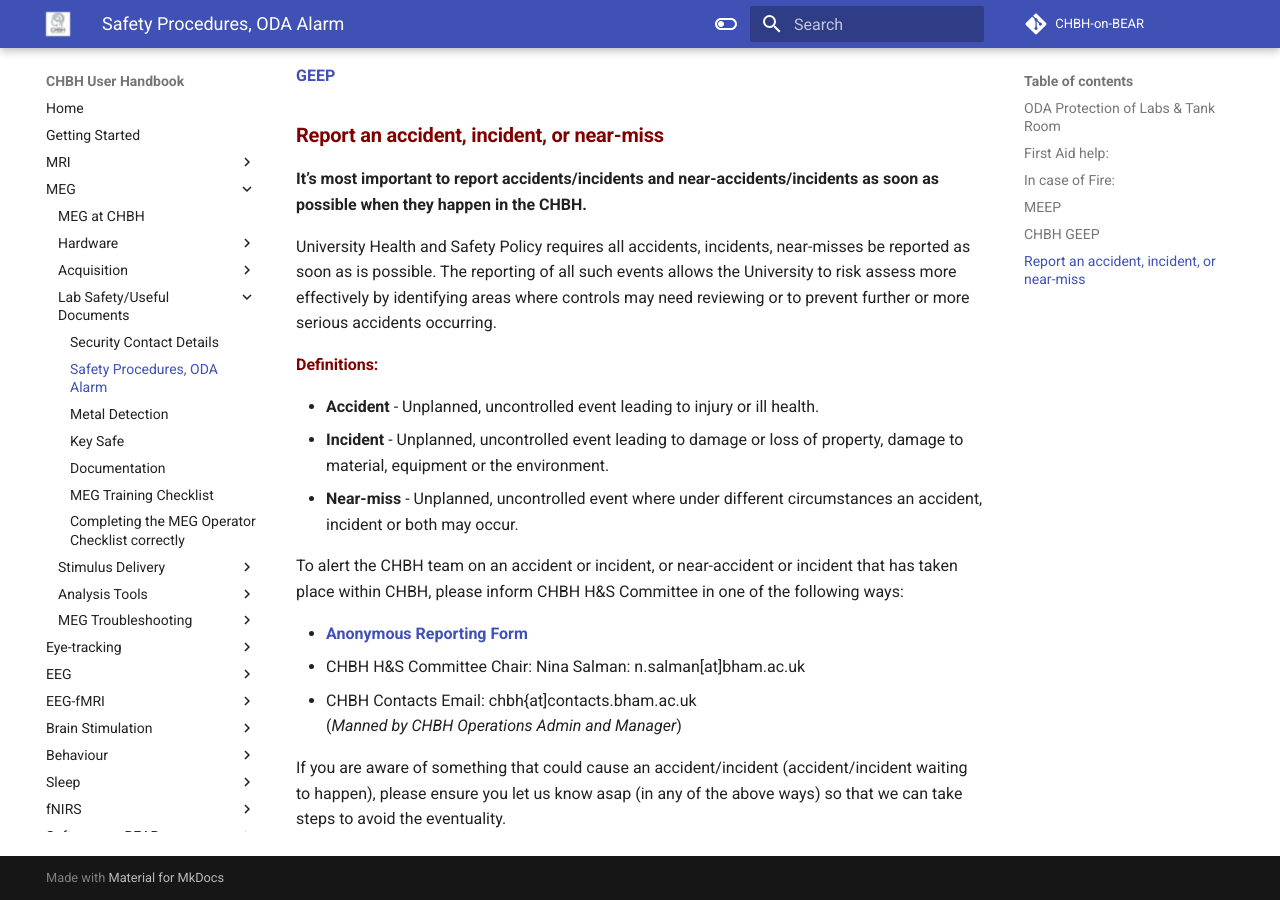
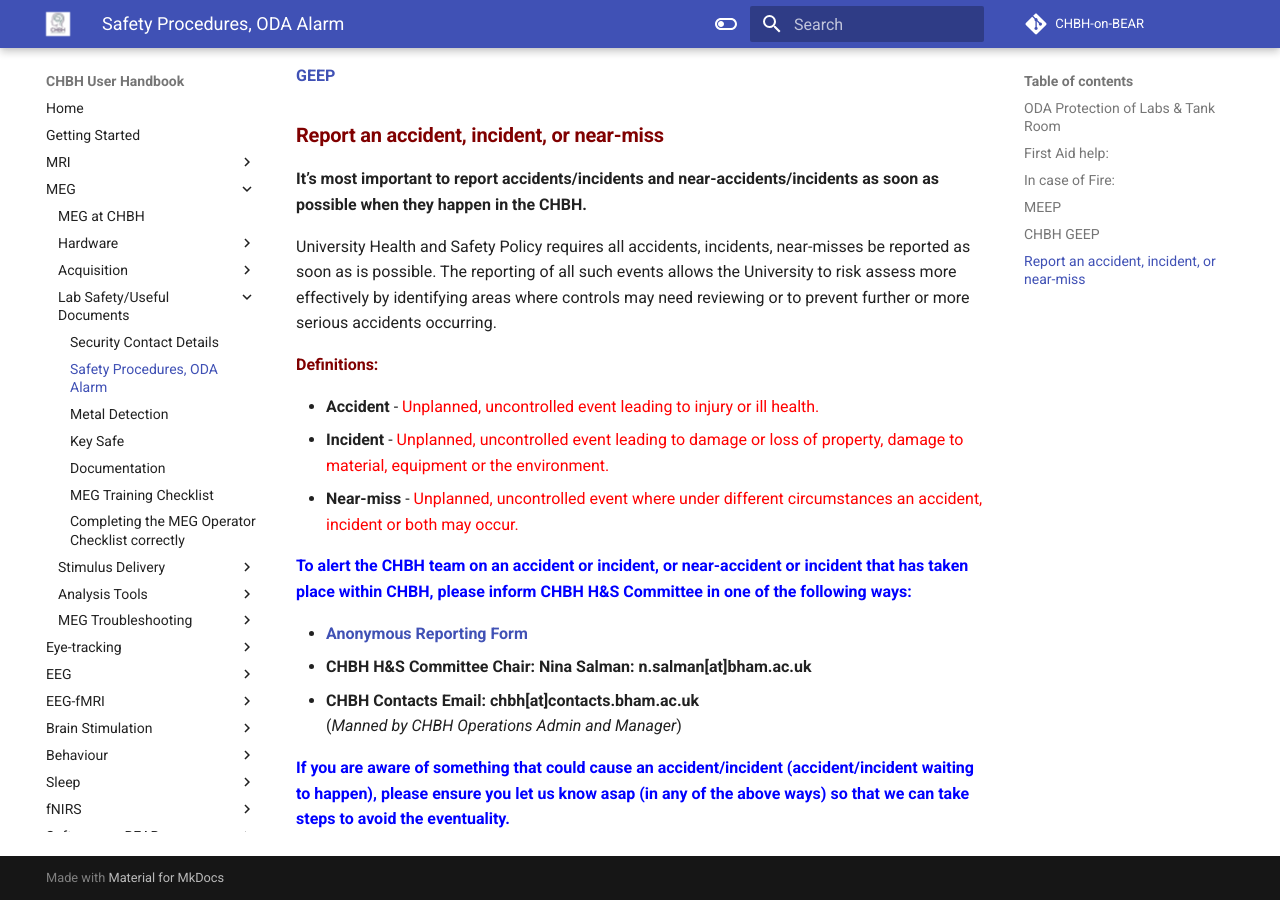
Before and after one commit to chbh-opensource/chbh-on-bear, an MkDocs documentation site: the page built from docs/meg/labsafety/labsafety.md, in a window 1280 px wide and 900 px high, scrolled down 4056 px. Built offline with MkDocs 1.6.1 and Material for MkDocs 9.7.7, drawn with Linux system fonts in a browser that asks for light colours; comment, search, counter and statistics services are not loaded.

```diff
--- a/docs/meg/labsafety/labsafety.md
+++ b/docs/meg/labsafety/labsafety.md
@@ -37,12 +37,12 @@ The **IHR tank room and MSR (*and Control Room by association*) are protected by
 
 * **Notices for CHBH First Aiders** can be found at **each floor teapoint** (by the central atrium staircase), the **ground floor kitchen (G29)**, and in the **MRI and MEG Suites**.
 	* All CHBH first aiders listed below can be reached on **0121 414 7210 (47210 from an internal phone)**, and their office locations are:
-		* Nina Salman – G12
-		* Emma Turner – G30
-		* Dagmar Fraser – G11
-		* Alicia Rybicki - 119
-		* Davinia Fernandez-Espejo – 205
-		* Charmaine Diep – G26/224
+		* **Nina Salman – G12**
+		* **Emma Turner – G30**
+		* **Dagmar Fraser – G11**
+		* **Alicia Rybicki - 119**
+		* **Davinia Fernandez-Espejo – 205**
+		* **Charmaine Diep – G26/224**
 
 **Calls to 0121 414 7210 (47210 from an internal phone), will be automatically diverted to Security after eight rings.**
 
@@ -106,14 +106,14 @@ University Health and Safety Policy requires all accidents, incidents, near-miss
 
 **<span style="color:maroon">Definitions:</span>**
 
-* **Accident** - Unplanned, uncontrolled event leading to injury or ill health.<br />
-* **Incident** - Unplanned, uncontrolled event leading to damage or loss of property, damage to material, equipment or the environment.<br />
-* **Near-miss** - Unplanned, uncontrolled event where under different circumstances an accident, incident or both may occur.
+* **Accident** - <span style="color:red">Unplanned, uncontrolled event leading to injury or ill health.</span><br />
+* **Incident** - <span style="color:red">Unplanned, uncontrolled event leading to damage or loss of property, damage to material, equipment or the environment.</span><br />
+* **Near-miss** - <span style="color:red">Unplanned, uncontrolled event where under different circumstances an accident, incident or both may occur.</span>
 
-To alert the CHBH team on an accident or incident, or near-accident or incident that has taken place within CHBH, please inform CHBH H&S Committee in one of the following ways:
+**<span style="color:blue">To alert the CHBH team on an accident or incident, or near-accident or incident that has taken place within CHBH, please inform CHBH H&S Committee in one of the following ways:</span>**
 
 * **[Anonymous Reporting Form](https://www.chbh.bham.ac.uk/chbh/resources-chbh/centre-for-human-brain-health-health-and-safety-concern-form)**
-* CHBH H&S Committee Chair: Nina Salman: n.salman[at]bham.ac.uk
-* CHBH Contacts Email: chbh{at]contacts.bham.ac.uk<br />(*Manned by CHBH Operations Admin and Manager*)
+* **CHBH H&S Committee Chair: Nina Salman: n.salman[at]bham.ac.uk**
+* **CHBH Contacts Email: chbh[at]contacts.bham.ac.uk**<br />(*Manned by CHBH Operations Admin and Manager*)
 
-If you are aware of something that could cause an accident/incident (accident/incident waiting to happen), please ensure you let us know asap (in any of the above ways) so that we can take steps to avoid the eventuality.
+**<span style="color:blue">If you are aware of something that could cause an accident/incident (accident/incident waiting to happen), please ensure you let us know asap (in any of the above ways) so that we can take steps to avoid the eventuality.</span>**
```
Also changed, not shown: docs/meg/acquisition/becomemegop.md (+15 -6 lines), docs/meg/acquisition/copying_meg_data.md (+3 -2 lines), docs/meg/labsafety/documentation.md (+3 -0 lines).
